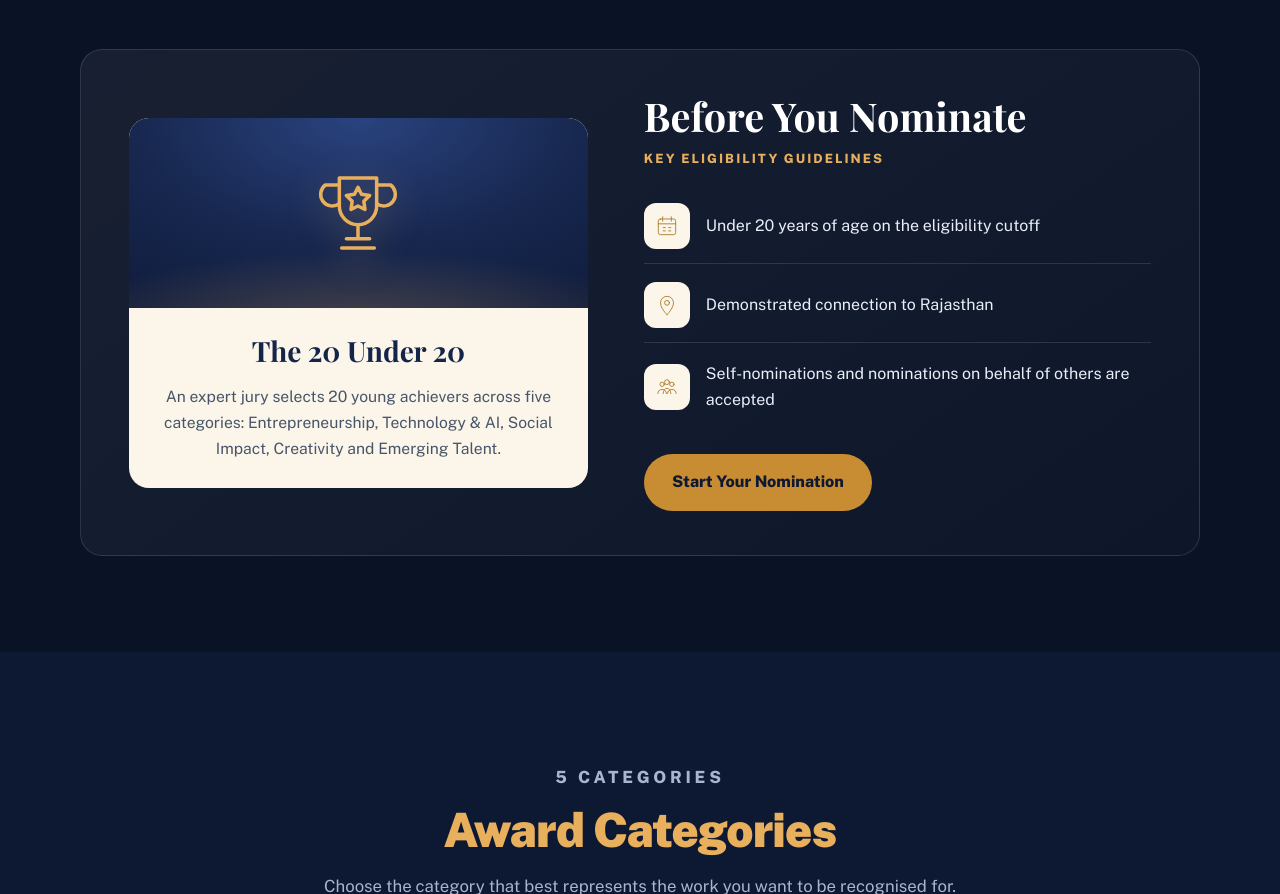
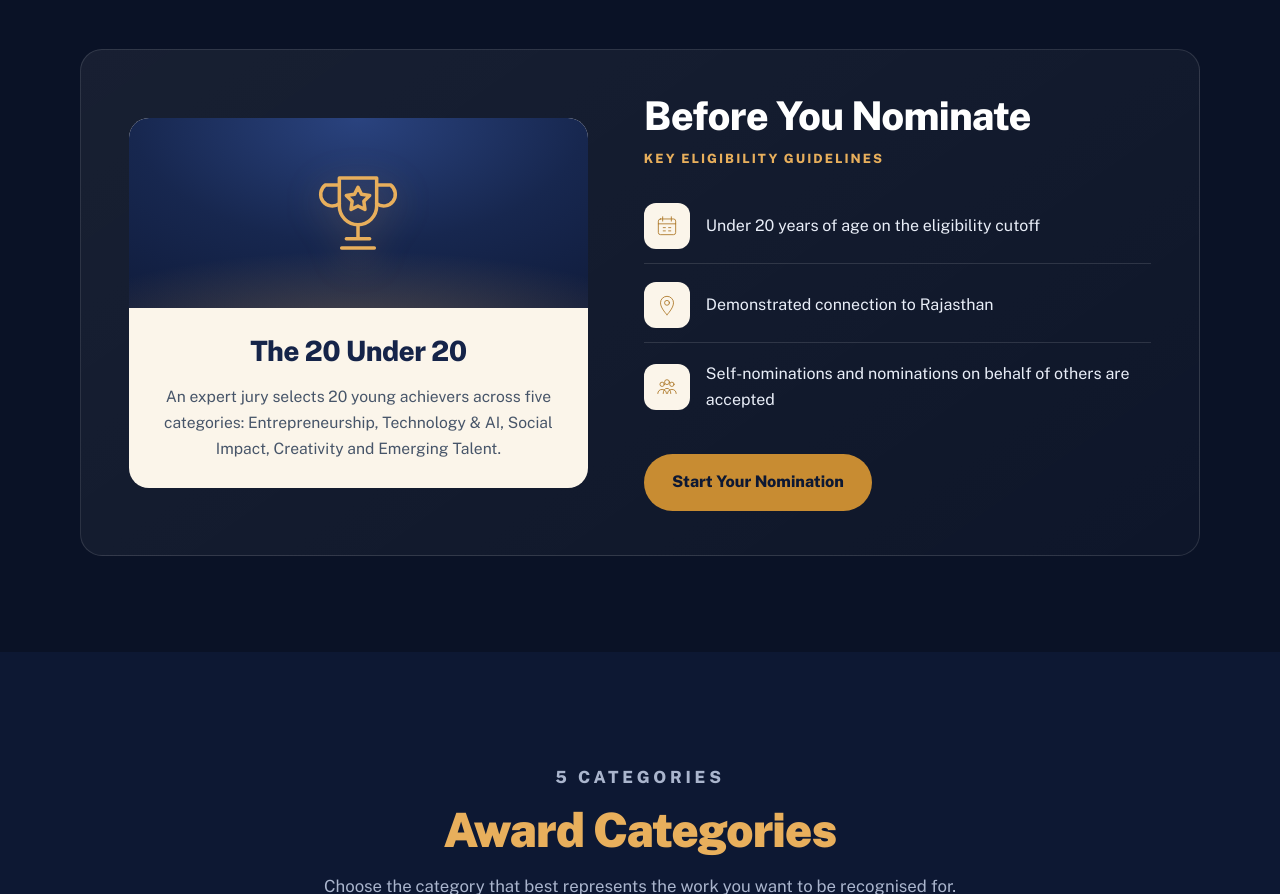
Before and after one commit to adamyasingh123456/20under20, a plain HTML site: page 20u20/index.html in a window 1280 px wide. Shown: the part 2101-2995 px from the top of the page. Drawn offline with nearby package versions, Linux system fonts and the light colour scheme.

Commit message:
Use Public Sans everywhere: remove the serif font from two headings
- "The 20 Under 20" and "Before You Nominate" now use Public Sans like the rest of the site
- Drop the Playfair Display font download

Co-Authored-By: Claude Sonnet 5.5 <noreply@anthropic.com>

```diff
--- a/20u20/index.html
+++ b/20u20/index.html
@@ -165,7 +165,7 @@
 <!-- Fonts -->
 <link href="https://fonts.googleapis.com" rel="preconnect">
 <link crossorigin="" href="https://fonts.gstatic.com" rel="preconnect">
-<link href="https://fonts.googleapis.com/css2?family=Playfair+Display:wght@700&amp;family=Public+Sans:wght@400;500;600;700;800;900&amp;display=swap" rel="stylesheet">
+<link href="https://fonts.googleapis.com/css2?family=Public+Sans:wght@400;500;600;700;800;900&amp;display=swap" rel="stylesheet">
 <script>document.documentElement.className+=' js'</script>
 <style>
 :root{--bg:#0d1833;--bg2:#0a1226;--navy:#152449;--navy2:#1d3166;--gold:#c88c32;--gold2:#e8af5c;--cream:#fbf5ea;--ink:#e9eef8;--mute:#aab5cd;--line:rgba(255,255,255,.12);--card:rgba(255,255,255,.05);--wrap:1160px;--nav:72px;--ease:cubic-bezier(.2,.7,.2,1)}
@@ -303,7 +303,7 @@ section.alt{background:var(--bg2)}
 .award{background:var(--cream);color:#152449;border-radius:20px;padding:0 0 26px;text-align:center;overflow:hidden}
 .award .art{height:190px;border-radius:0}
 .award .art .ico{font-size:112px}
-.award h3,.serif{font-family:"Playfair Display",Georgia,serif;font-weight:700}
+.award h3,.serif{font-weight:800;letter-spacing:-.02em}
 .award h3{font-size:1.75rem;margin-top:20px}
 .award p{color:#475569;padding:10px 28px 0;font-size:.98rem;max-width:30rem;margin:0 auto}
 .checks{display:grid;gap:4px;margin:20px 0 26px}
```
